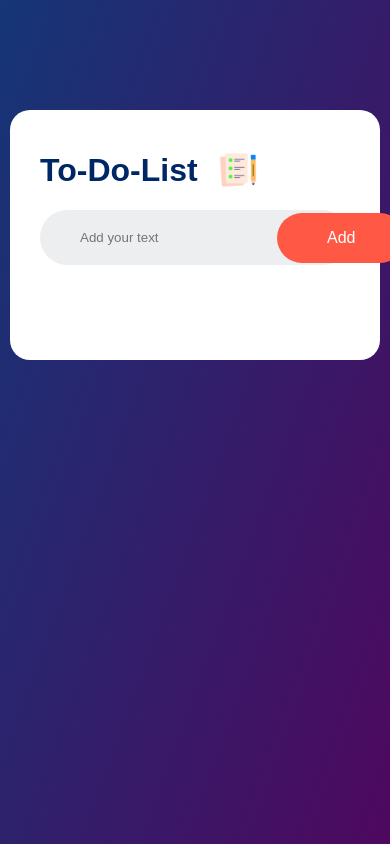
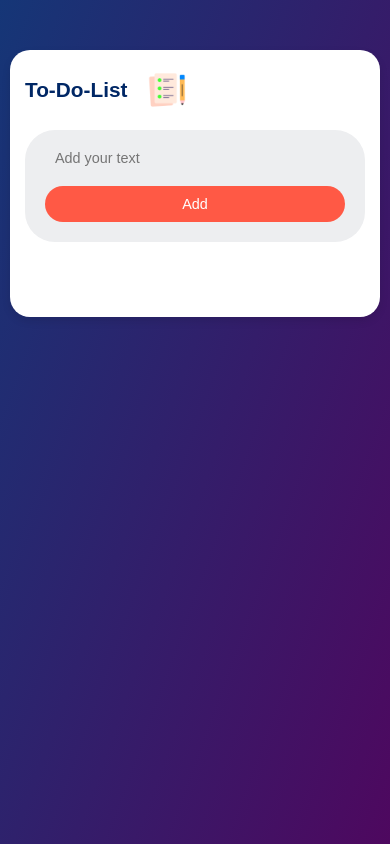
Before and after one commit to saikrishna-999/To-Do-List, a plain HTML site: page index.html in a window 390 px wide. Drawn offline with Linux system fonts and the light colour scheme.

Commit message:
Add changes to style.css

```diff
--- a/style.css
+++ b/style.css
@@ -1,71 +1,86 @@
-*{
+* {
     margin: 0;
     padding: 0;
-    font-family: 'poppins',sans-serif;
+    font-family: 'Poppins', sans-serif;
     box-sizing: border-box;
 }
-.container{
+
+.container {
     width: 100%;
-    background: linear-gradient(110deg,#153677,#4e085f);
+    background: linear-gradient(110deg, #153677, #4e085f);
     min-height: 100vh;
     padding: 10px;
+
 }
-.to-do-app{
-   max-width:540px;
+
+.to-do-app {
+    max-width: 540px;
     width: 100%;
     background: #fff;
-    margin: 20px;
     margin: 100px auto 20px;
     padding: 40px 30px 70px;
     border-radius: 20px;
+    box-shadow: 0 4px 8px rgba(0, 0, 0, 0.1);
 }
-.to-do-app h1{
+
+.to-do-app h1 {
     display: flex;
     color: #002765;
     align-items: center;
     margin-bottom: 20px;
+    font-size: 1.8rem; /* Adjust font size */
+}
 
-}
-.to-do-app h1 img{
+.to-do-app h1 img {
     width: 40px;
     margin-left: 20px;
+}
 
-}
-.row{
+.row {
     display: flex;
     align-items: center;
     justify-content: space-between;
     background-color: #edeef0;
     border-radius: 30px;
-    padding-left: 20px;
+    padding: 10px 20px; /* Adjust padding */
     margin-bottom: 25px;
 }
-input{
-    flex:1;
+
+input {
+    flex: 1;
     border: none;
     outline: none;
     background: transparent;
-    padding: 20px;
+    padding: 10px 20px; /* Adjust padding */
+    font-size: 1rem; /* Adjust font size */
 }
-button{
+
+button {
     border: none;
     outline: none;
-    padding: 16px 50px;
+    padding: 10px 20px; /* Adjust padding */
     background: #ff5945;
     color: #fff;
-    font-size: 16px;
+    font-size: 1rem; /* Adjust font size */
     cursor: pointer;
     border-radius: 40px;
+    transition: background 0.3s ease;
 }
-ul li{
+
+button:hover {
+    background: #e04b3a; /* Hover effect */
+}
+
+ul li {
     list-style: none;
-    font-size: 17px;
+    font-size: 1rem; /* Adjust font size */
     padding: 12px 8px 12px 50px;
     user-select: none;
     cursor: pointer;
     position: relative;
 }
-ul li::before{
+
+ul li::before {
     content: '';
     position: absolute;
     height: 28px;
@@ -77,19 +92,20 @@ ul li::before{
     top: 12px;
     left: 8px;
 }
-ul li.checked{
-    color:#555 ;
+
+ul li.checked {
+    color: #555;
     text-decoration: line-through;
+}
 
+ul li.checked::before {
+    background-image: url("images/checked.png");
 }
-ul li.checked::before{
-    background-image: url("images/checked.png");
 
-}
-ul li span{
+ul li span {
     position: absolute;
     right: 0;
-    top:5px;
+    top: 5px;
     width: 40px;
     height: 40px;
     font-size: 22px;
@@ -97,7 +113,63 @@ ul li span{
     line-height: 40px;
     text-align: center;
     border-radius: 50%;
+    cursor: pointer;
+
 }
-ul li span:hover{
+
+ul li span:hover {
     background: #edeef0;
 }
+
+/* Media Queries for Responsiveness */
+@media (max-width: 768px) {
+    .to-do-app {
+        padding: 30px 20px 60px;
+        margin: 60px auto 20px;
+    }
+
+    .to-do-app h1 {
+        font-size: 1.5rem; /* Smaller font size */
+    }
+
+    input {
+        padding: 10px; /* Reduced padding */
+        font-size: 0.9rem; /* Smaller font size */
+    }
+
+    button {
+        padding: 10px 20px; /* Reduced padding */
+        font-size: 0.9rem; /* Smaller font size */
+    }
+
+    ul li {
+        font-size: 0.9rem; /* Smaller font size */
+    }
+}
+
+@media (max-width: 480px) {
+    .to-do-app {
+        padding: 20px 15px 50px;
+        margin: 40px auto 20px;
+    }
+
+    .to-do-app h1 {
+        font-size: 1.3rem; /* Even smaller font size */
+    }
+
+    .row {
+        flex-direction: column; /* Stack input and button */
+        align-items: stretch;
+    }
+
+    input,
+    button {
+        width: 100%; /* Full width */
+        margin-bottom: 10px; /* Spacing between input and button */
+    }
+
+    button {
+        padding: 10px; /* Smaller padding */
+        font-size: 0.9rem; /* Smaller font size */
+    }
+}
```
